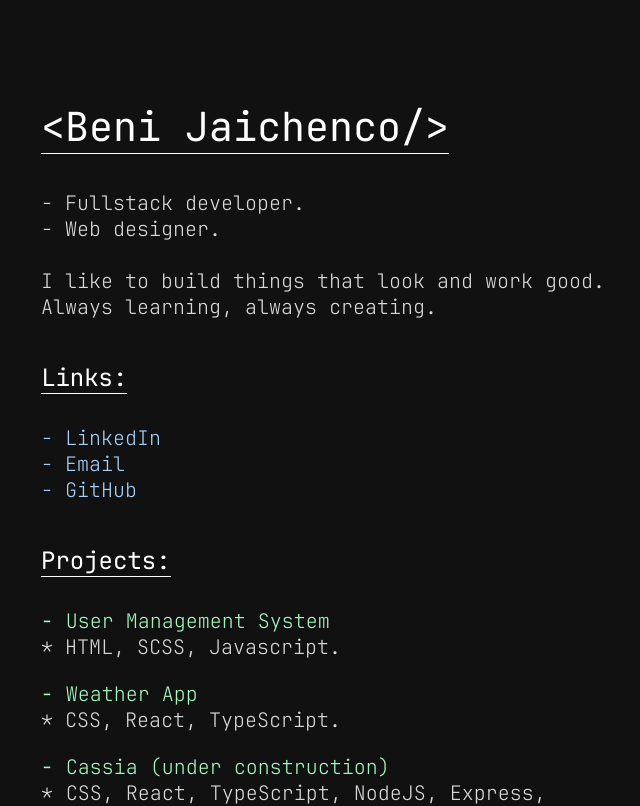
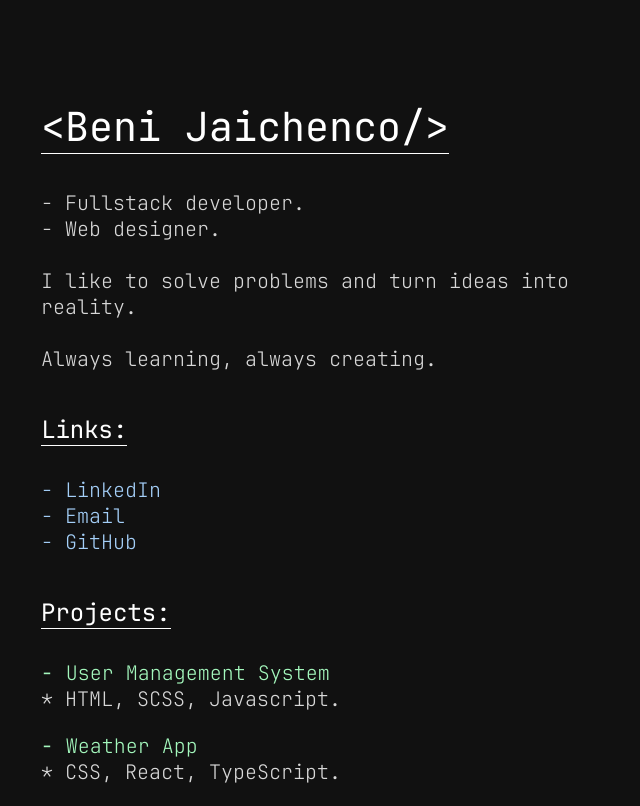
Before and after one commit to benijaichenco/portfolio, a React (Vite) app: page / in a window 1280 px wide. Shown: the top 806 px of the page, without its empty margins (299-939 px from the left). Built offline with nearby package versions, Linux system fonts and the light colour scheme.

Commit message:
change 'i like to' text

```diff
--- a/src/App.jsx
+++ b/src/App.jsx
@@ -16,7 +16,9 @@
             <br />
             - Web designer.
             <br />
-            <br />I like to build things that look and work good.
+            <br />
+            I like to solve problems and turn ideas into reality.
+            <br />
             <br />
             Always learning, always creating.
           </p>
```
